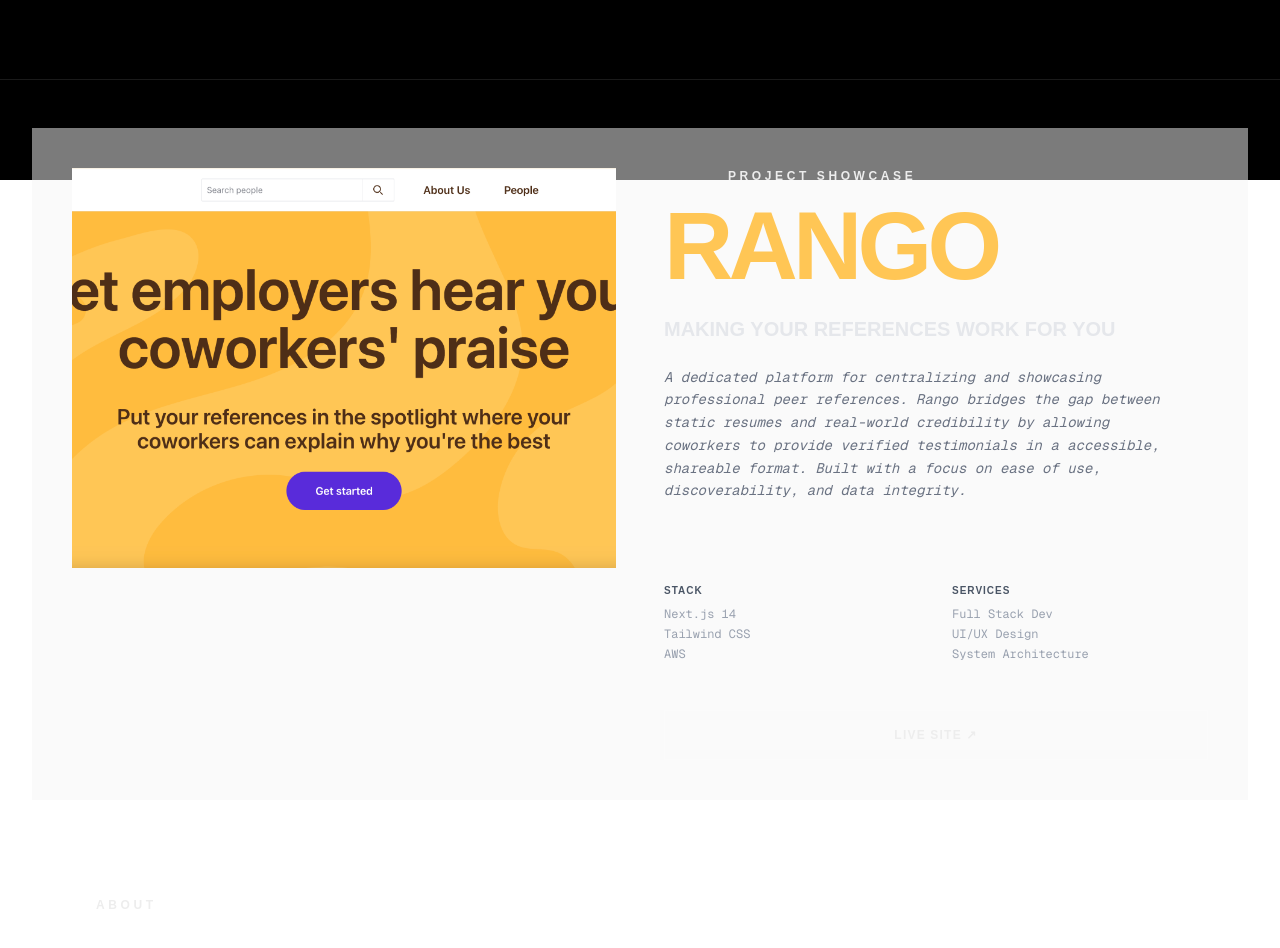
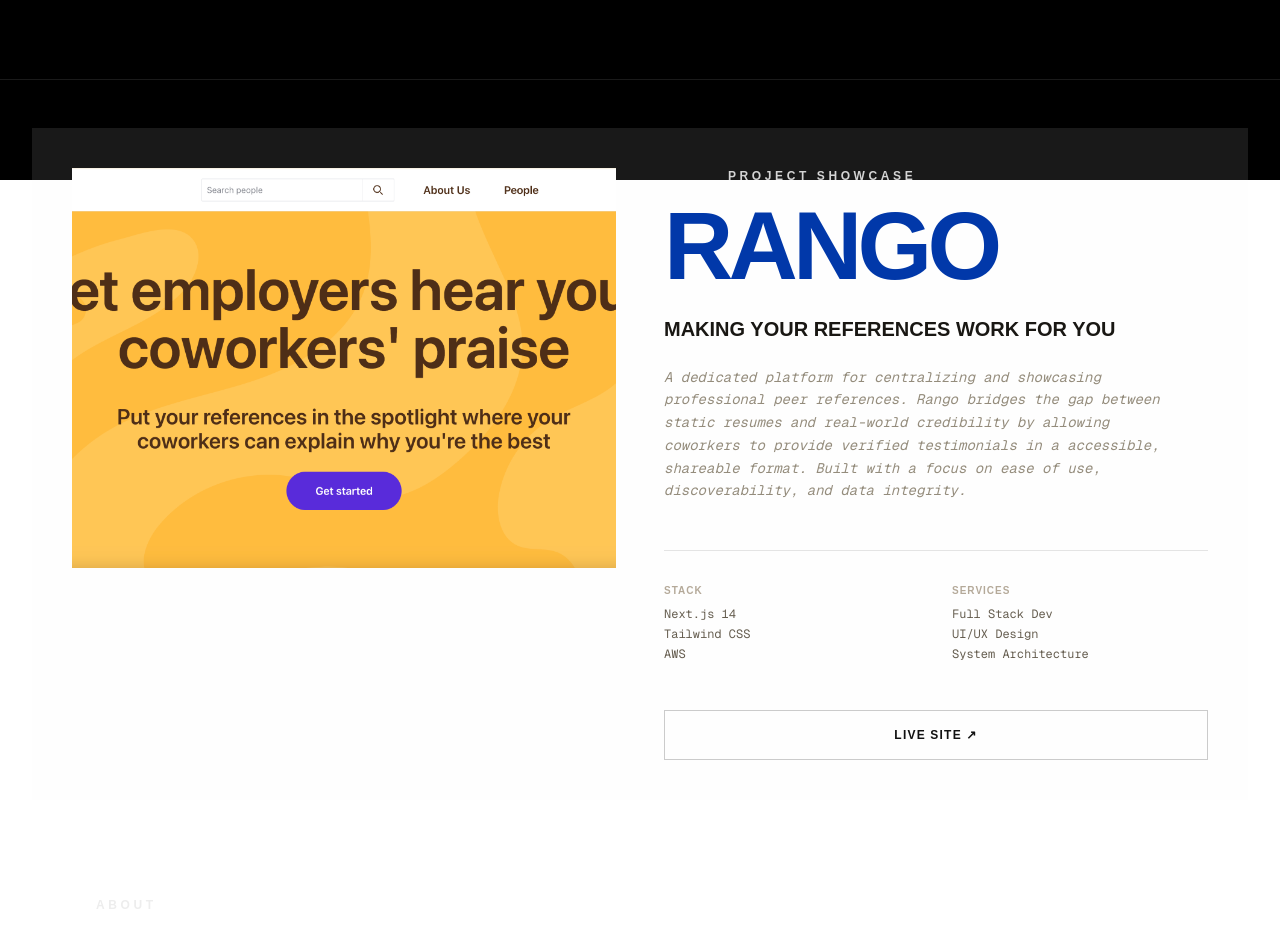
Before and after one commit to sANDROsARAN/portfolio-2024, a Next.js app: page / in a window 1280 px wide. Shown: the part 620-1568 px from the top of the page. Built offline with nearby package versions, Linux system fonts and the light colour scheme.

Commit message:
changed work bg

```diff
--- a/src/app/components/Navbar.tsx
+++ b/src/app/components/Navbar.tsx
@@ -35,13 +35,13 @@ export default function Navbar({ currentBg, onColorChange, currentBlob, onColorB
         <div className="space-x-8">
           <a
             href="#work"
-            className="hover:text-accentblue transition-colors lowercase text-neutral-500"
+            className={currentDay ? "hover:text-accentblue transition-colors text-neutral-500 font-medium lowercase" : "hover:text-green-500 transition-colors text-neutral-500 font-medium lowercase"}
           >
             work
           </a>
           <a
             href="#about"
-            className="hover:text-accentblue transition-colors lowercase text-neutral-500"
+            className={currentDay ? "hover:text-accentblue transition-colors text-neutral-500 font-medium lowercase" : "hover:text-green-500 transition-colors text-neutral-500 font-medium lowercase"}
           >
             about
           </a>
--- a/src/app/page.tsx
+++ b/src/app/page.tsx
@@ -24,7 +24,7 @@ export default function Home() {
       </section>
 
       <section id="work" className="px-8 py-12 border-t border-white/10">
-        <div className="grid grid-cols-1 lg:grid-cols-2 gap-12 items-start bg-neutral-100/50 p-10">
+        <div className="grid grid-cols-1 lg:grid-cols-2 gap-12 items-start bg-neutral-100/10 p-10">
           {/* LEFT COLUMN: The Visual */}
           <motion.div
             initial={{ opacity: 0, x: -20 }}
@@ -50,7 +50,7 @@ export default function Home() {
           </motion.div>
 
           {/* RIGHT COLUMN: The Intel */}
-          <div className="flex flex-col justify-between h-full lg:sticky lg:top-24">
+          <div className="flex flex-col justify-between h-full lg:sticky lg:top-24 mix-blend-difference">
             <div>
               <div className="flex items-center gap-4 mb-6">
                 <span className="h-px w-12 bg-accentblue-600"></span>
```
